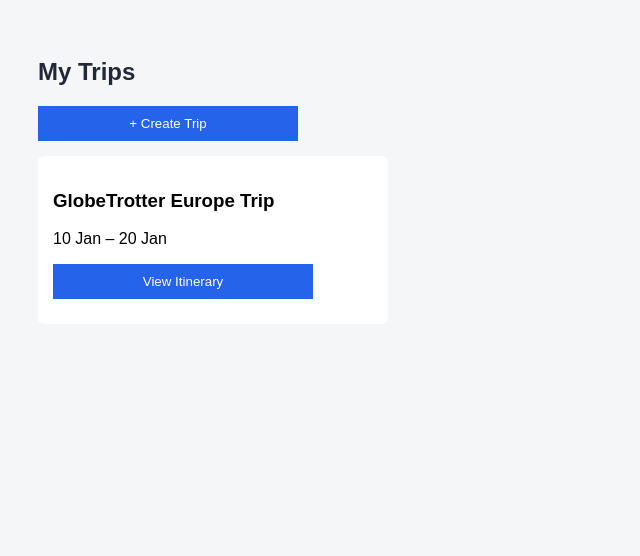
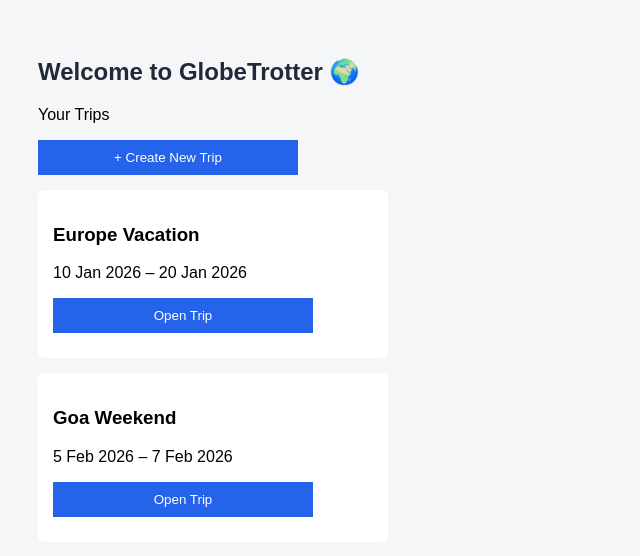
Before and after one commit to Sahana240107/Globle-Trotter, a plain HTML site: page frontend/pages/dashboard.html in a window 1280 px wide. Shown: the whole page, without its empty margins (0-640 px from the left). Drawn offline with Linux system fonts and the light colour scheme.

Commit message:
changed frontend

```diff
--- a/frontend/pages/dashboard.html
+++ b/frontend/pages/dashboard.html
@@ -1,20 +1,28 @@
 <!DOCTYPE html>
 <html>
 <head>
-  <title>Dashboard</title>
+  <title>GlobeTrotter – Dashboard</title>
   <link rel="stylesheet" href="../css/style.css">
 </head>
 <body>
 
-<h2>My Trips</h2>
-<button onclick="location.href='create-trip.html'">+ Create Trip</button>
+  <h2>Welcome to GlobeTrotter 🌍</h2>
+  <p>Your Trips</p>
 
-<div class="card">
-  <h3>GlobeTrotter Europe Trip</h3>
-  <p>10 Jan – 20 Jan</p>
-  <button onclick="viewItinerary()">View Itinerary</button>
-</div>
+  <button onclick="location.href='create-trip.html'">+ Create New Trip</button>
 
-<script src="../js/app.js"></script>
+  <!-- Trip Card -->
+  <div class="card">
+    <h3>Europe Vacation</h3>
+    <p>10 Jan 2026 – 20 Jan 2026</p>
+    <button onclick="location.href='build-itinerary.html'">Open Trip</button>
+  </div>
+
+  <div class="card">
+    <h3>Goa Weekend</h3>
+    <p>5 Feb 2026 – 7 Feb 2026</p>
+    <button onclick="location.href='build-itinerary.html'">Open Trip</button>
+  </div>
+
 </body>
 </html>
```
